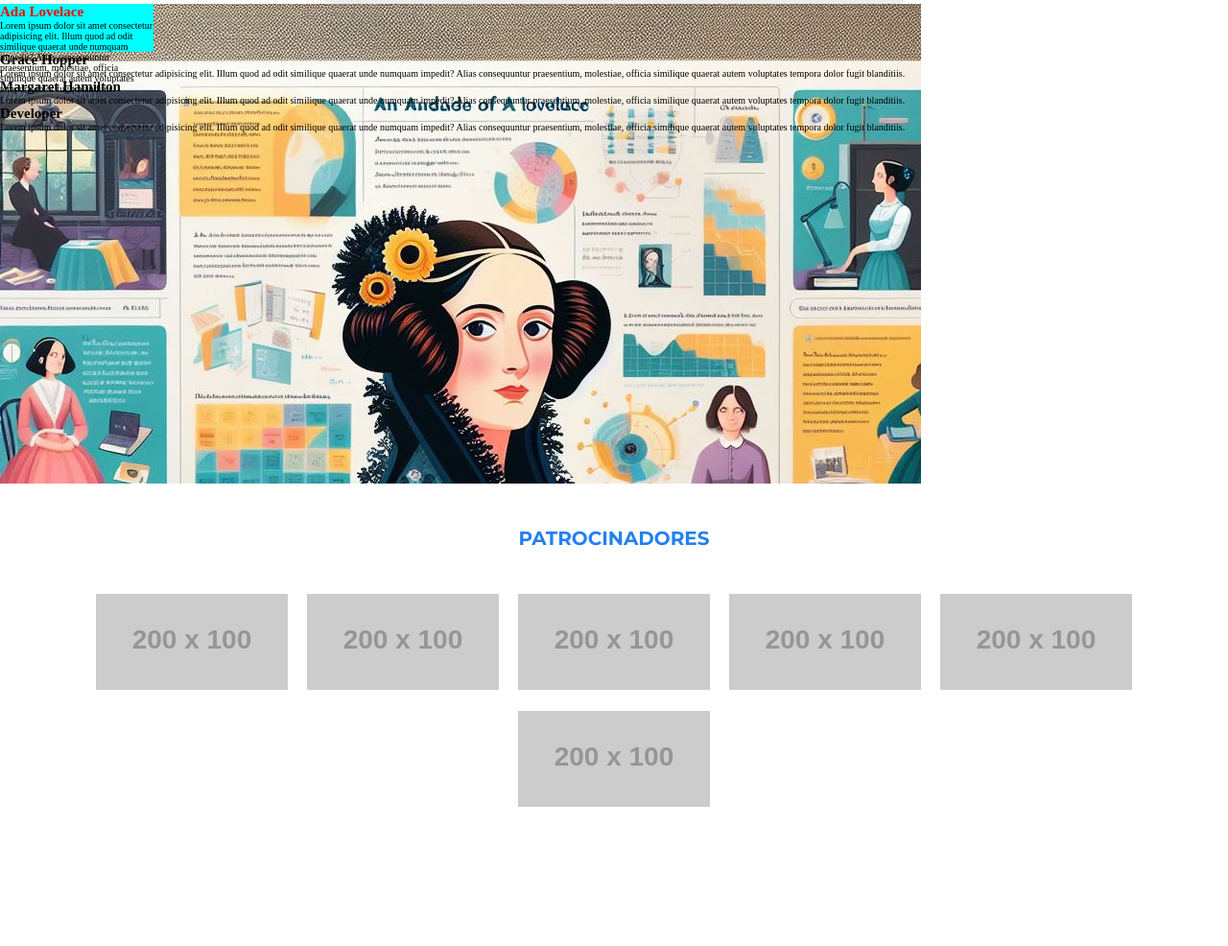
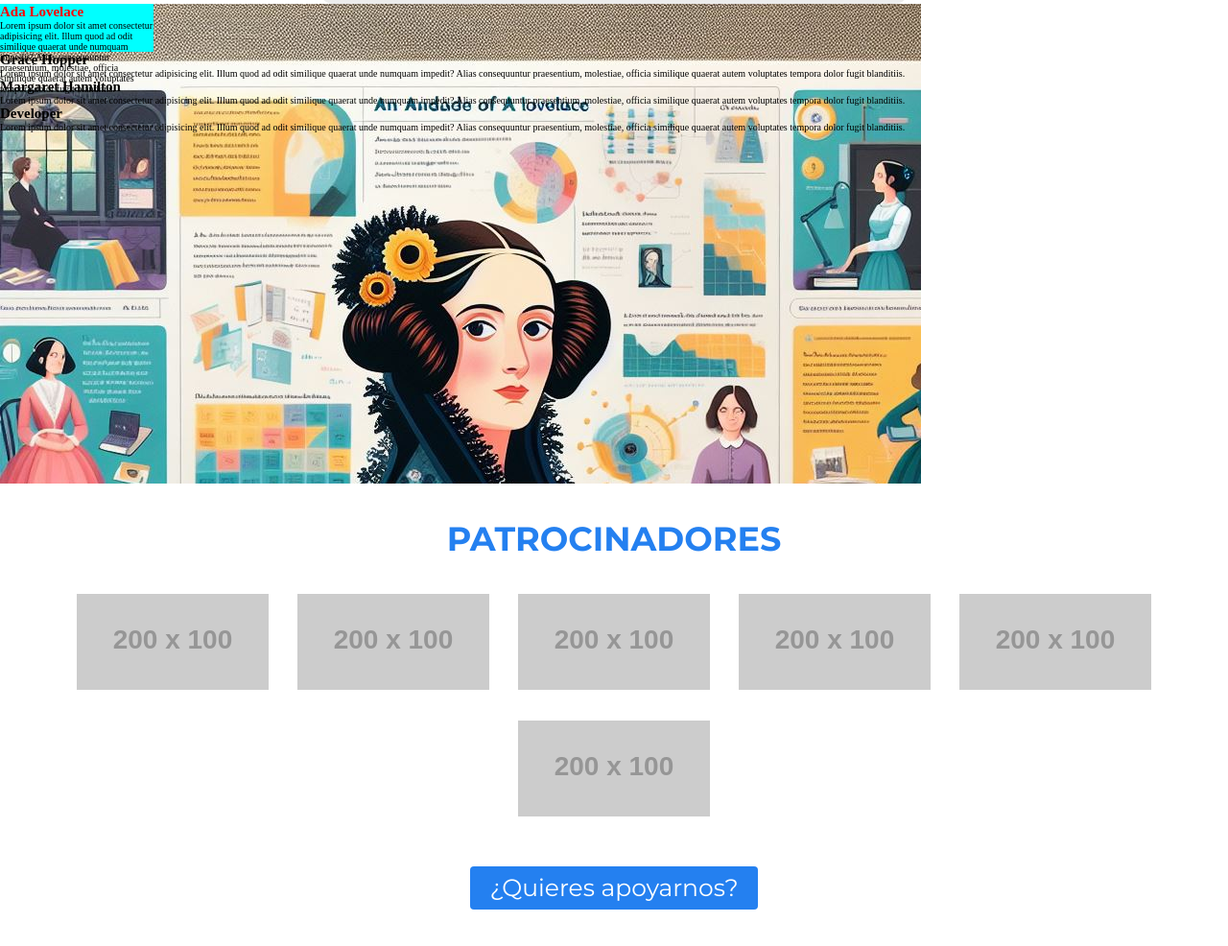
Before and after one commit to WTM-2024-Event/WTMcollaboration, a website: page src/html/index.html in a window 1280 px wide. Shown: the part 521-1507 px from the top of the page at 96% size. Before the commit the page ends 1414 px from the top, so only its background shows below. Drawn offline with nearby package versions, Linux system fonts and the light colour scheme; files that its build step writes are made by us from their sources; placeholder pictures from the web are drawn by us; files whose address does not match are found by name.

Commit message:
button and hover added

```diff
--- a/src/html/partials/patrocinadores.html
+++ b/src/html/partials/patrocinadores.html
@@ -32,4 +32,5 @@
         </a>
     </div>
   </div>
+  <a class="sponsors_a" href="https://developers.google.com/womentechmakers" ><button type="button" name="sponsors" class="sponsors_button">¿Quieres apoyarnos?</button></a>
 </section>
--- a/src/scss/layout/_patrocinadores.scss
+++ b/src/scss/layout/_patrocinadores.scss
@@ -4,11 +4,41 @@
        text-align: center;
        @include textStyle($blue, $montserrat, 2rem, bold, 1.5rem);
        margin-bottom: 5rem;
+       @media (min-width: 768px) {
+        font-size: 3.5rem;
+      }
     }
     &_img{
         @include dFlex(0, center, center);
         flex-wrap: wrap;
         margin: auto;
-        gap: 2rem;
+        gap: 3rem;
+        :hover{
+            transform: scale(1.1);
+            box-shadow: 0 0 15px $greenPastel;
+        }
+    }
+    &_button{
+        @include dFlex(0, center, center);
+        background-color:$blue;
+        border: currentColor;
+        border-radius: 4px;
+        padding: 10px 15px;
+        margin-inline: auto;
+        margin-block: 5rem;
+        @include textStyle($white, $montserrat, 2rem, $regular, 1.5rem);
+        @media (min-width: 768px) {
+            font-size: 2.5rem;
+            padding: 15px 20px;
+          }
+
+    }
+    &_a{
+        text-decoration: none;
+        :hover{
+            transform: scale(1.1);
+            box-shadow: 0 0 15px $greenPastel;
+            cursor: pointer;
+        }
     }
 }
```
